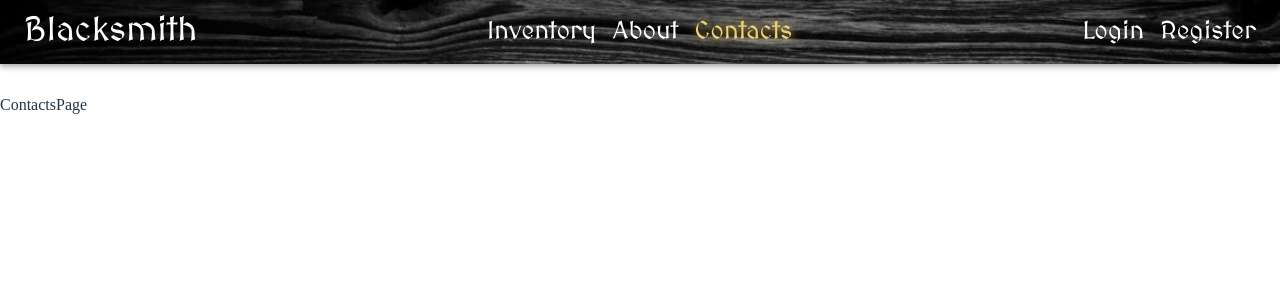
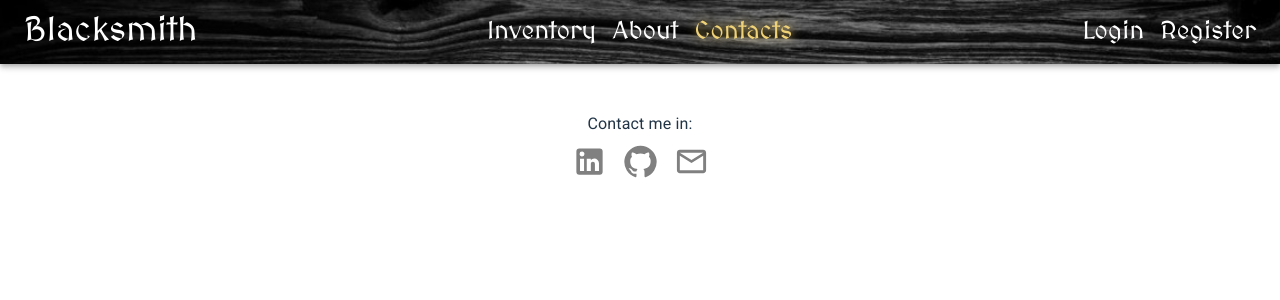
Before and after one commit to ktopchiev/BlacksmithSolution, a React (Vite) app in the folder client/: page /contacts in a window 1280 px wide. Shown: the top 300 px of the page. Built offline with nearby package versions, Linux system fonts and the light colour scheme; a web font is replaced by a local one.

Commit message:
Added info in contact page

```diff
--- /dev/null
+++ b/client/src/features/ContactPage.tsx
@@ -0,0 +1,54 @@
+import { Box, Container, IconButton, Typography } from "@mui/material";
+import LinkedInIcon from '@mui/icons-material/LinkedIn';
+import GitHubIcon from '@mui/icons-material/GitHub';
+import { MailOutline } from "@mui/icons-material";
+
+export default function ContactPage() {
+
+
+    return (
+        <Container
+            sx={{
+                display: 'flex',
+                flexDirection: 'column',
+                justifyContent: 'flex-start',
+                alignItems: 'center',
+                paddingTop: { sm: '200px', md: 2 },
+                px: { xs: 3, sm: 5 },
+                height: '100vh'
+            }}
+        >
+            <Typography>Contact me in:</Typography>
+
+            <Box>
+                <IconButton
+                    href="https://www.linkedin.com/in/karol-topchiev-787b85a8/"
+                    target="_blank"
+                    sx={{ color: 'gray', '&: hover': { color: '#0a66c2' } }}
+                >
+                    <LinkedInIcon
+                        fontSize="large"
+                    />
+                </IconButton>
+                <IconButton
+                    href="https://github.com/ktopchiev"
+                    target="_blank"
+                    sx={{ color: 'gray', '&: hover': { color: 'black' } }}
+                >
+                    <GitHubIcon
+                        fontSize="large"
+                    />
+                </IconButton>
+                <IconButton
+                    href="https://ktopchiev.github.io/#/connect"
+                    target="_blank"
+                    sx={{ color: 'gray', '&: hover': { color: 'black' } }}
+                >
+                    <MailOutline
+                        fontSize="large"
+                    />
+                </IconButton>
+            </Box>
+        </Container>
+    )
+}
--- a/client/src/features/ContactsPage.tsx
+++ /dev/null
@@ -1,5 +0,0 @@
-export default function ContactsPage() {
-    return (
-        <div>ContactsPage</div>
-    )
-}
--- a/client/src/main.tsx
+++ b/client/src/main.tsx
@@ -8,7 +8,7 @@ import { BrowserRouter, Route, Routes } from 'react-router';
 import { createRoot } from 'react-dom/client';
 import HomePage from './features/HomePage.tsx';
 import AboutPage from './features/AboutPage.tsx';
-import ContactsPage from './features/ContactsPage.tsx';
+import ContactPage from './features/ContactPage.tsx';
 import { Provider } from 'react-redux';
 import { store } from './App/state/store.ts';
 import 'react-toastify/dist/ReactToastify.css';
@@ -31,7 +31,7 @@ createRoot(document.getElementById('root')!).render(
 						<Route path=":itemId" element={<ItemPage />} />
 					</Route>
 					<Route path="about" element={<AboutPage />} />
-					<Route path="contacts" element={<ContactsPage />} />
+					<Route path="contacts" element={<ContactPage />} />
 					<Route path="*" element={<NotFoundPage />} />
 					<Route path="login" element={<LoginPage />} />
 					<Route path="register" element={<RegisterPage />} />
```
